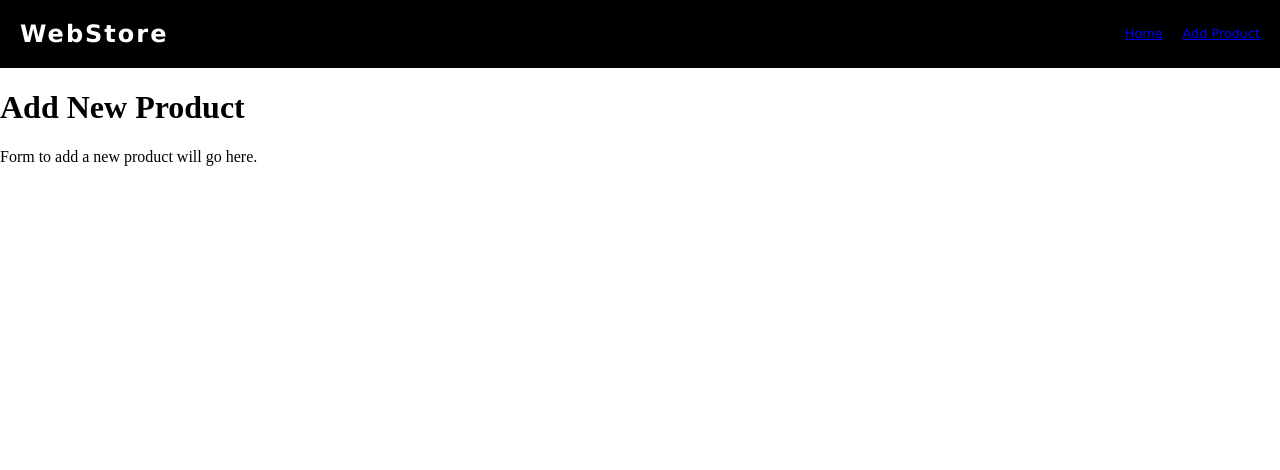
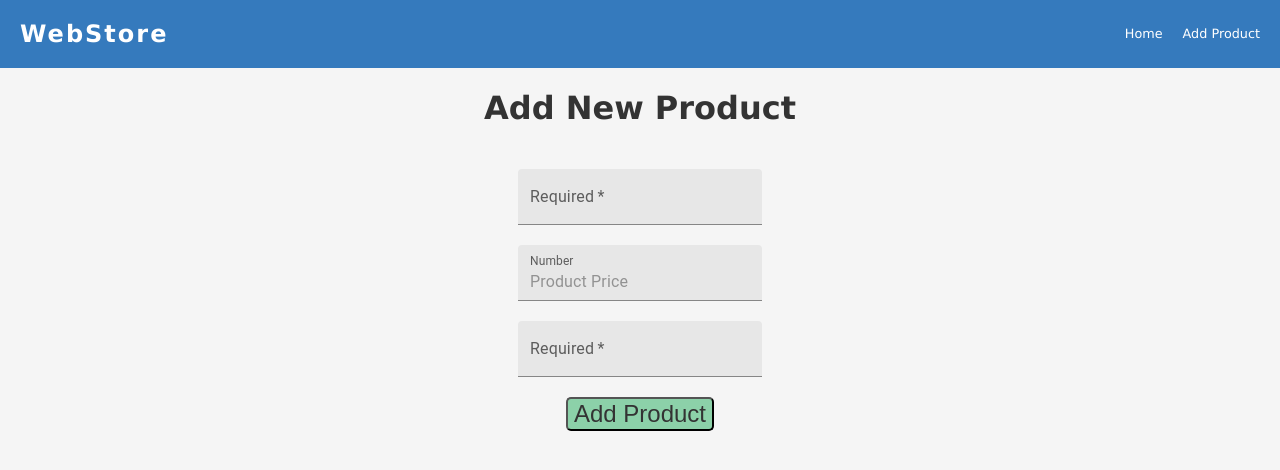
Before and after one commit to ticinovicsara/Internship-15-WebStore, a React (Vite) app in the folder WebStore/: page /add-product in a window 1280 px wide. Shown: the top 470 px of the page. Built offline with nearby package versions, Linux system fonts and the light colour scheme.

Commit message:
add not found page

```diff
--- a/WebStore/package.json
+++ b/WebStore/package.json
@@ -10,6 +10,9 @@
     "preview": "vite preview"
   },
   "dependencies": {
+    "@emotion/react": "^11.14.0",
+    "@emotion/styled": "^11.14.0",
+    "@mui/material": "^6.4.5",
     "react": "^19.0.0",
     "react-dom": "^19.0.0",
     "react-router-dom": "^7.2.0"
--- a/WebStore/src/App.tsx
+++ b/WebStore/src/App.tsx
@@ -2,6 +2,7 @@ import { BrowserRouter as Router, Routes, Route } from "react-router-dom";
 import { Navigation } from "./components/Navigation";
 import HomePage from "./pages/HomePage";
 import AddProductPage from "./pages/AddProductPage";
+import NotFoundPage from "./pages/NotFoundPage";
 
 function App() {
   return (
@@ -10,6 +11,7 @@ function App() {
       <Routes>
         <Route path="/" element={<HomePage />} />
         <Route path="/add-product" element={<AddProductPage />} />
+        <Route path="*" element={<NotFoundPage />} />
       </Routes>
     </Router>
   );
--- a/WebStore/src/index.css
+++ b/WebStore/src/index.css
@@ -1,4 +1,5 @@
 body {
   margin: 0;
   padding: 0;
+  background-color: #f5f5f5;
 }
--- a/WebStore/src/pages/AddProductPage.tsx
+++ b/WebStore/src/pages/AddProductPage.tsx
@@ -1,10 +1,39 @@
 import React from "react";
+import TextField from "@mui/material/TextField";
+import "../styles/new-product/form.css";
 
 const AddProductPage: React.FC = () => {
   return (
-    <div>
+    <div className="form-container">
       <h1>Add New Product</h1>
-      <p>Form to add a new product will go here.</p>
+      <TextField
+        required
+        id="filled-required"
+        label="Required"
+        placeholder="Product Name"
+        variant="filled"
+      />
+      <TextField
+        id="filled-number"
+        label="Number"
+        type="number"
+        variant="filled"
+        placeholder="Product Price"
+        slotProps={{
+          inputLabel: {
+            shrink: true,
+          },
+        }}
+      />
+      <TextField
+        required
+        id="filled-required"
+        label="Required"
+        placeholder="Product Image"
+        variant="filled"
+      />
+
+      <button className="newProduct-btn">Add Product</button>
     </div>
   );
 };
--- /dev/null
+++ b/WebStore/src/pages/NotFoundPage.tsx
@@ -0,0 +1,19 @@
+import React from "react";
+import { Link } from "react-router-dom";
+import "../styles/not-found.css";
+
+const NotFoundPage: React.FC = () => {
+  return (
+    <div className="not-found-container">
+      <img src="/404-page.png" className="not-found-image" />
+      <p className="oops-text">
+        Oops! The page you are looking for does not exist.
+      </p>
+      <Link to="/" className="back-home">
+        Back to the good stuff
+      </Link>
+    </div>
+  );
+};
+
+export default NotFoundPage;
--- a/WebStore/src/styles/header/navbar.css
+++ b/WebStore/src/styles/header/navbar.css
@@ -1,5 +1,5 @@
 nav {
-  background-color: black;
+  background-color: #357abd;
   color: white;
   display: flex;
   align-items: center;
@@ -20,5 +20,15 @@ nav {
   display: flex;
   gap: 20px;
   font-size: 0.8em;
+}
+
+.nav-items a {
+  color: white;
   text-decoration: none;
+  transition: color 0.3s ease;
 }
+
+.nav-items a:hover {
+  color: #183451;
+  text-decoration: underline;
+}
--- /dev/null
+++ b/WebStore/src/styles/new-product/form.css
@@ -0,0 +1,25 @@
+.form-container {
+  display: flex;
+  flex-direction: column;
+  align-items: center;
+  align-self: center;
+  font-family: "Lucida Sans", "Lucida Sans Regular", "Lucida Grande",
+    "Lucida Sans Unicode", Geneva, Verdana, sans-serif;
+  text-align: center;
+  gap: 20px;
+  color: #333333;
+}
+
+.newProduct-btn {
+  border-radius: 5px;
+  font-size: 1.5em;
+  color: #333333;
+  transition: background-color 0.3s ease;
+  background-color: #27ae5f81;
+}
+
+.newProduct-btn:hover {
+  background-color: #27ae5f;
+  cursor: pointer;
+  color: black;
+}
--- /dev/null
+++ b/WebStore/src/styles/not-found.css
@@ -0,0 +1,36 @@
+.not-found-container {
+  display: flex;
+  flex-direction: column;
+  text-align: center;
+  position: relative;
+  font-family: "Lucida Sans", "Lucida Sans Regular", "Lucida Grande",
+    "Lucida Sans Unicode", Geneva, Verdana, sans-serif;
+}
+
+.not-found-image {
+  scale: 0.8;
+  padding: 0;
+  margin: 0;
+}
+
+.oops-text {
+  font-size: 1.1em;
+  margin-top: -80px;
+  margin-bottom: 30px;
+}
+
+.link a {
+  text-decoration: none;
+}
+
+.back-home {
+  color: #4a90e2;
+  text-decoration: none;
+  font-weight: bold;
+  font-size: 1.5em;
+  transition: color 0.3s ease;
+}
+
+.back-home:hover {
+  color: #254871;
+}
```
Also changed, not shown: WebStore/public/404-page.png (added), 1 other file (tests, documents, lock files or other folders).
